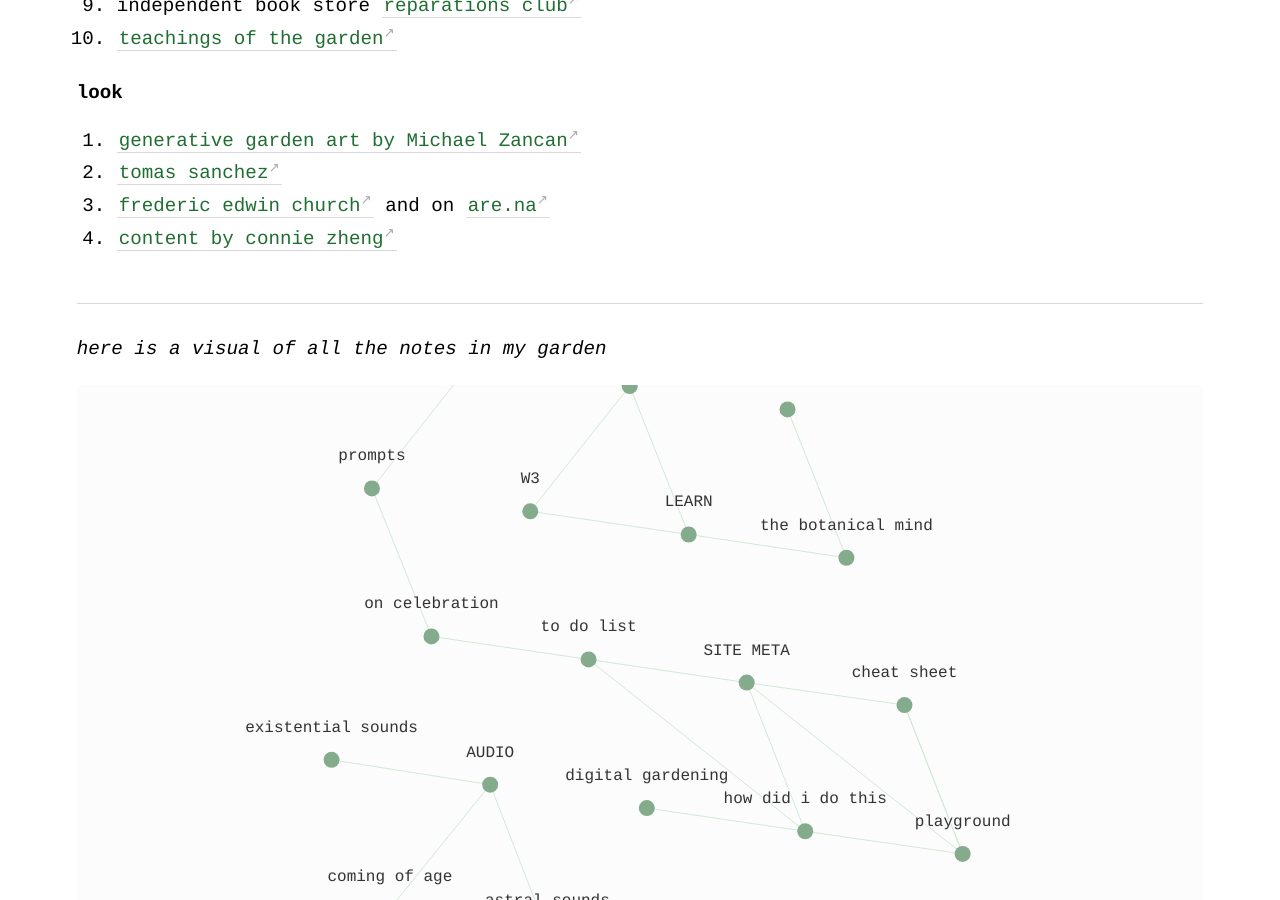
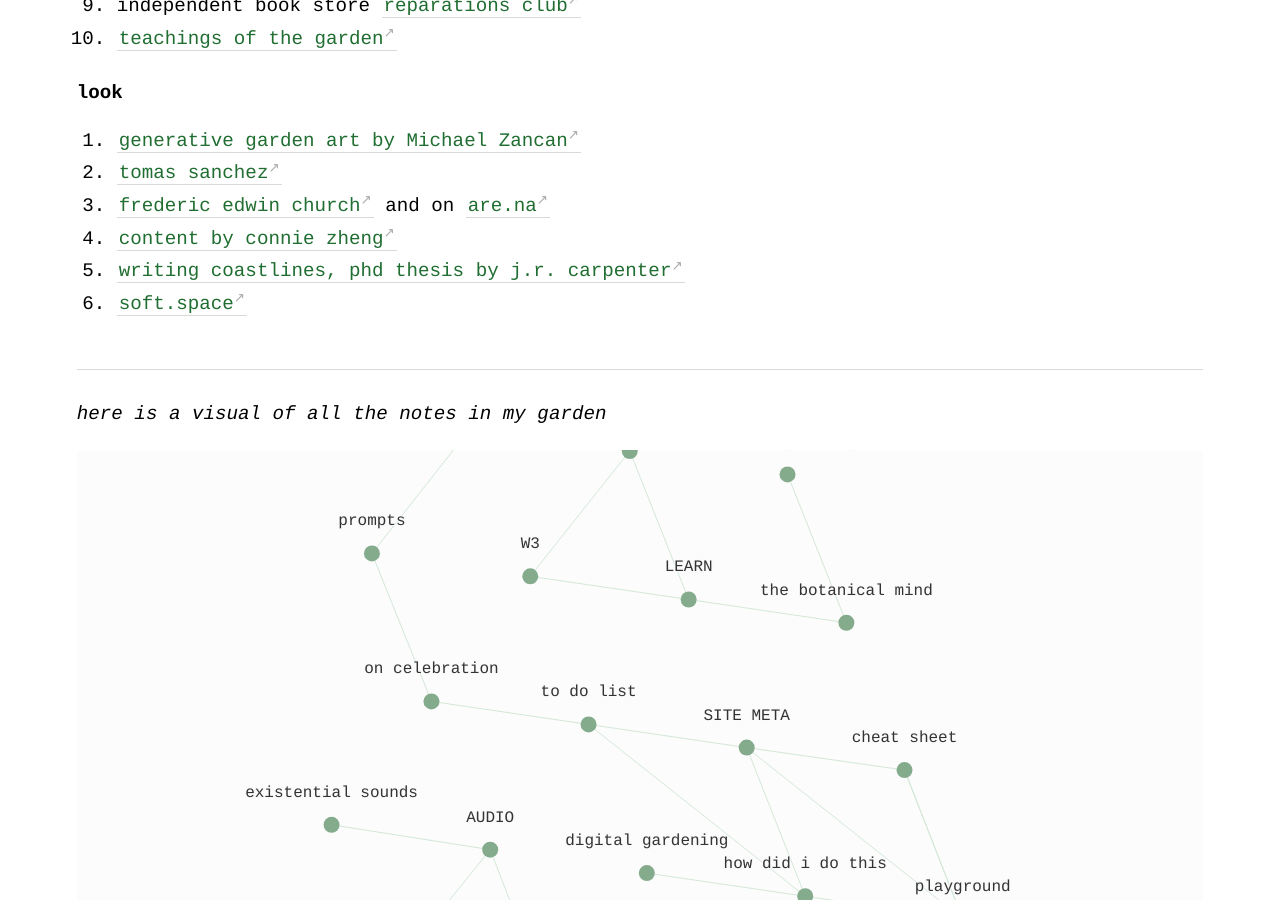
Before and after one commit to geminiworms/talyssagarden.github.io, a Jekyll site: the page built from _notes/big-list.md, in a window 1280 px wide and 900 px high, scrolled down 1079 px. Built offline with Jekyll 4.4.1, drawn with Linux system fonts in a browser that asks for light colours.

Commit message:
Update big-list.md

```diff
--- a/_notes/big-list.md
+++ b/_notes/big-list.md
@@ -33,3 +33,5 @@ title: BIG LIST
 2. [tomas sanchez](https://www.instagram.com/tomassanchezstudio/?hl=en)
 3. [frederic edwin church](https://www.fredericedwinchurch.org/the-complete-works.html) and on [are.na](https://www.are.na/maxime-desalle/frederic-edwin-church)
 4. [content by connie zheng](https://www.conniezheng.com/)
+5. [writing coastlines, phd thesis by j.r. carpenter](http://writingcoastlines.net/)
+6. [soft.space](https://www.softspace.world/about.html)
```
